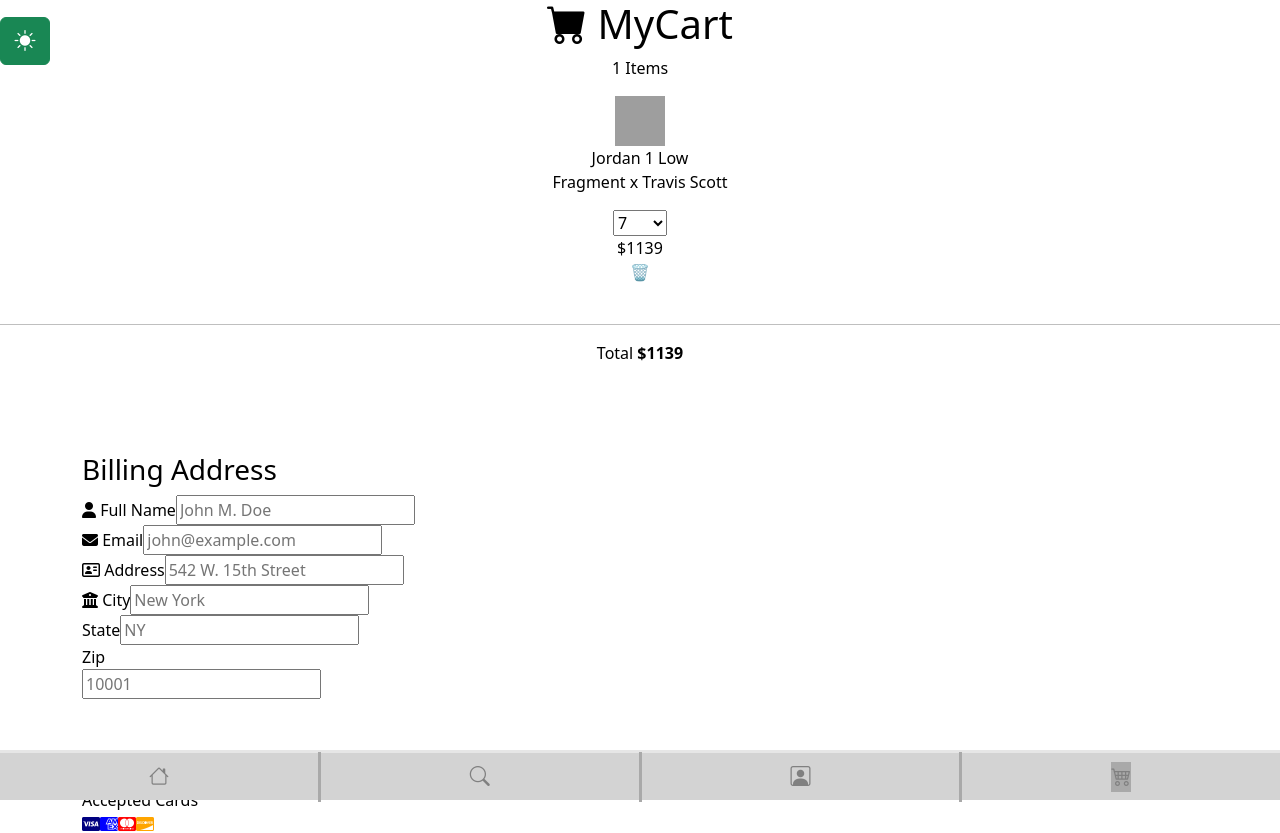
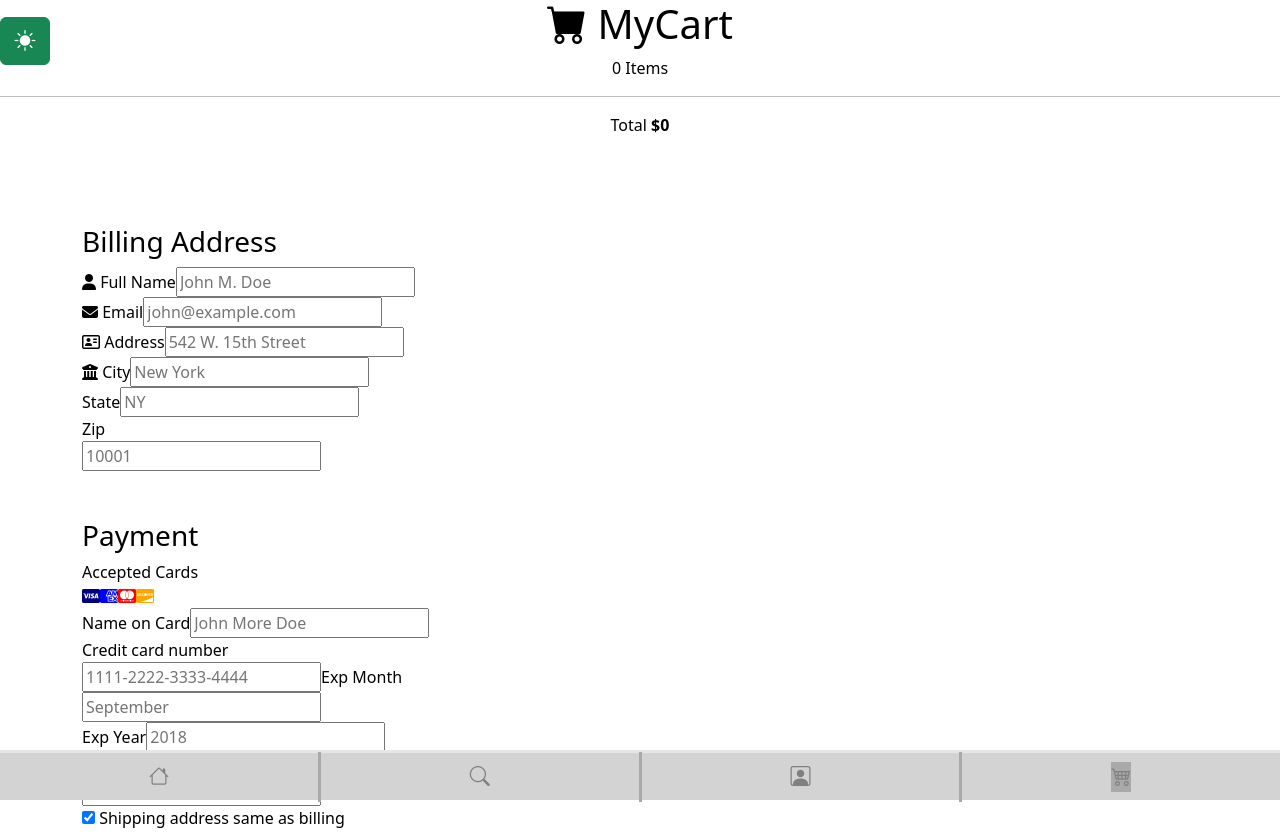
Before and after one commit to jwh917/j-stock, a React (Create React App) app: page /cart in a window 1280 px wide. Shown: the top 833 px of the page. Built offline with nearby package versions, Linux system fonts and the light colour scheme; data requests are answered from the project's data file; grey boxes are pictures that could not be loaded.

Commit message:
Added UserInputContainer.js and Updated MyCartPage.js

```diff
--- a/db.json
+++ b/db.json
@@ -95,25 +95,6 @@
     }
   ],
   "myCart": [
-    {
-      "item": {
-        "id": 2,
-        "category": "sneakers",
-        "name": "Jordan 1 Low",
-        "brand": "Jordan",
-        "color": "Fragment x Travis Scott",
-        "colorWay": "White/Black-Royal-Sail",
-        "buy": 1139,
-        "sell": 1850,
-        "price": 1824,
-        "retailPrice": 150,
-        "releaseDate": "8/13/21",
-        "productDetails": "The Air Jordan 1 Low Fragment Design x Travis Scott nods to the original 2016 Air Jordan 1 Fragment with its simple color blocking.",
-        "itemUrl": "https://cdn.flightclub.com/1250/TEMPLATE/267414/1.jpg"
-      },
-      "size": "10.5",
-      "id": 1
-    }
   ],
   "completedOrders": []
 }
--- a/src/MyCartPage.js
+++ b/src/MyCartPage.js
@@ -4,6 +4,8 @@
 import MyCartHeader from "./MyCartHeader";
 import CheckoutBar from "./CheckoutBar";
 import MyCartItemsContainer from "./MyCartItemsContainer";
+import UserInputContainer from "./UserInputContainer";
+
 
 
 import 'bootstrap/dist/css/bootstrap.min.css';
@@ -11,7 +13,7 @@
 
 // import '@fortawesome/fontawesome-svg-core/styles.css'
 
-function MyCart() {
+function MyCartPage() {
 
   useEffect(() => {
     const script = document.createElement('script');
@@ -36,7 +38,6 @@
   }, []);
 
 
-
   const itemsCount = myCart.length
 
   const sumTotal = myCart.map((myCartItem) => myCartItem.item.buy)
@@ -48,10 +49,13 @@
 
 
   function itemSizing(item){
+
+    const userSize = item.size
+
     if(item.item.category === "sneakers"){
 
       return (
-        <select name="size" >
+        <select name="size" defaultValue={userSize}>
           <option value="7">7</option>
           <option value="7.5">7.5</option>
 
@@ -78,7 +82,7 @@
 
     if(item.item.category === "apparel"){
       return(
-        <select name="size" >
+        <select name="size" defaultValue={userSize}>
           <option value="Small">S</option>
           <option value="Medium">M</option>
           <option value="Large">L</option>
@@ -100,7 +104,7 @@
 
 
   const myCartItems = myCart.map((myCartItem) => {
-    console.log(myCartItem)
+    console.log(myCartItem.size)
     return(
 
       <div key={myCartItem.id}>
@@ -128,94 +132,20 @@
 
   })
 
-
-
-
-
-
-
   return (
     <main style={{"color": textStyle}}>
       <LightDarkButton/>
-
       <MyCartHeader itemsCount={itemsCount}/>
-
       <MyCartItemsContainer total={total} myCartItems={myCartItems}/>
 
       <br></br>
       <br></br>
       <br></br>
 
-      {/* userInput container */}
-      <div className="container">
-        <form action="/action_page.php" id="my-form">
-
-          <div className="grid-child">
-            <h3>Billing Address</h3>
-            <label htmlFor="fname"><i className="fa fa-user"></i> Full Name</label>
-            <input type="text" id="fname" name="firstname" placeholder="John M. Doe"/>
-            <label htmlFor="email"><i className="fa fa-envelope"></i> Email</label>
-            <input type="text" id="email" name="email" placeholder="john@example.com"/>
-            <label htmlFor="adr"><i className="fa fa-address-card-o"></i> Address</label>
-            <input type="text" id="adr" name="address" placeholder="542 W. 15th Street"/>
-            <label htmlFor="city"><i className="fa fa-institution"></i> City</label>
-            <input type="text" id="city" name="city" placeholder="New York"/>
-
-            <div className="row">
-              <div className="col-50">
-                <label htmlFor="state">State</label>
-                <input type="text" id="state" name="state" placeholder="NY"/>
-              </div>
-              <div className="col-50">
-                <label htmlFor="zip">Zip</label>
-                <br></br>
-                <input type="text" id="zip" name="zip" placeholder="10001"/>
-              </div>
-            </div>
-          </div>
-
-          <br></br>
-          <br></br>
-
-          <div className="grid-child">
-            <h3>Payment</h3>
-            <label htmlFor="fname">Accepted Cards</label>
-            <div className="icon-container">
-              <i className="fa fa-cc-visa" style={{color:"navy"}}></i>
-              <i className="fa fa-cc-amex" style={{color:"blue"}}></i>
-              <i className="fa fa-cc-mastercard" style={{color:"red"}}></i>
-              <i className="fa fa-cc-discover" style={{color:"orange"}}></i>
-            </div>
-              <label htmlFor="cname">Name on Card</label>
-              <input type="text" id="cname" name="cardname" placeholder="John More Doe"/>
-              <label htmlFor="ccnum">Credit card number</label>
-              <input type="text" id="ccnum" name="cardnumber" placeholder="1111-2222-3333-4444"/>
-              <label htmlFor="expmonth">Exp Month</label>
-              <input type="text" id="expmonth" name="expmonth" placeholder="September"/>
-              <div className="row">
-                <div className="col-50">
-                  <label htmlFor="expyear">Exp Year</label>
-                  <input type="text" id="expyear" name="expyear" placeholder="2018"/>
-                </div>
-                <div className="col-50">
-                  <label htmlFor="cvv">CVV</label>
-                  <br></br>
-                  <input type="text" id="cvv" name="cvv" placeholder="352"/>
-                </div>
-              </div>
-
-
-            <label>
-              <input type="checkbox" defaultChecked="checked" name="sameadr"/> Shipping address same as billing
-            </label>
-          </div>
-
-        </form>
-      </div>
-
+      <UserInputContainer/>
       <CheckoutBar total={total}/>
     </main>
   );
 }
 
-export default MyCart;
+export default MyCartPage;
--- /dev/null
+++ b/src/UserInputContainer.js
@@ -0,0 +1,80 @@
+import React from "react";
+import 'bootstrap/dist/css/bootstrap.min.css';
+
+
+function UserInputContainer() {
+
+
+  return (
+    <main >
+      <div className="container">
+        <form action="/action_page.php" id="my-form">
+
+          <div className="grid-child">
+            <h3>Billing Address</h3>
+            <label htmlFor="fname"><i className="fa fa-user"></i> Full Name</label>
+            <input type="text" id="fname" name="firstname" placeholder="John M. Doe"/>
+            <label htmlFor="email"><i className="fa fa-envelope"></i> Email</label>
+            <input type="text" id="email" name="email" placeholder="john@example.com"/>
+            <label htmlFor="adr"><i className="fa fa-address-card-o"></i> Address</label>
+            <input type="text" id="adr" name="address" placeholder="542 W. 15th Street"/>
+            <label htmlFor="city"><i className="fa fa-institution"></i> City</label>
+            <input type="text" id="city" name="city" placeholder="New York"/>
+
+            <div className="row">
+              <div className="col-50">
+                <label htmlFor="state">State</label>
+                <input type="text" id="state" name="state" placeholder="NY"/>
+              </div>
+              <div className="col-50">
+                <label htmlFor="zip">Zip</label>
+                <br></br>
+                <input type="text" id="zip" name="zip" placeholder="10001"/>
+              </div>
+            </div>
+          </div>
+
+          <br></br>
+          <br></br>
+
+          <div className="grid-child">
+            <h3>Payment</h3>
+            <label htmlFor="fname">Accepted Cards</label>
+            <div className="icon-container">
+              <i className="fa fa-cc-visa" style={{color:"navy"}}></i>
+              <i className="fa fa-cc-amex" style={{color:"blue"}}></i>
+              <i className="fa fa-cc-mastercard" style={{color:"red"}}></i>
+              <i className="fa fa-cc-discover" style={{color:"orange"}}></i>
+            </div>
+              <label htmlFor="cname">Name on Card</label>
+              <input type="text" id="cname" name="cardname" placeholder="John More Doe"/>
+              <label htmlFor="ccnum">Credit card number</label>
+              <input type="text" id="ccnum" name="cardnumber" placeholder="1111-2222-3333-4444"/>
+              <label htmlFor="expmonth">Exp Month</label>
+              <input type="text" id="expmonth" name="expmonth" placeholder="September"/>
+              <div className="row">
+                <div className="col-50">
+                  <label htmlFor="expyear">Exp Year</label>
+                  <input type="text" id="expyear" name="expyear" placeholder="2018"/>
+                </div>
+                <div className="col-50">
+                  <label htmlFor="cvv">CVV</label>
+                  <br></br>
+                  <input type="text" id="cvv" name="cvv" placeholder="352"/>
+                </div>
+              </div>
+
+
+            <label>
+              <input type="checkbox" defaultChecked="checked" name="sameadr"/> Shipping address same as billing
+            </label>
+          </div>
+
+        </form>
+      </div>
+
+    </main>
+  );
+}
+
+export default UserInputContainer;
```
